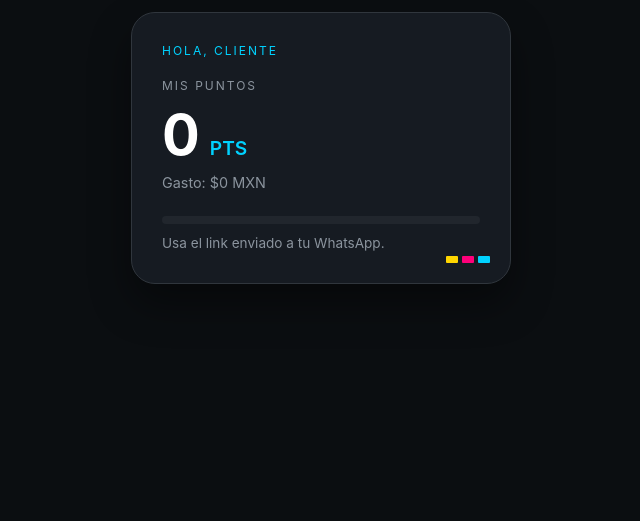
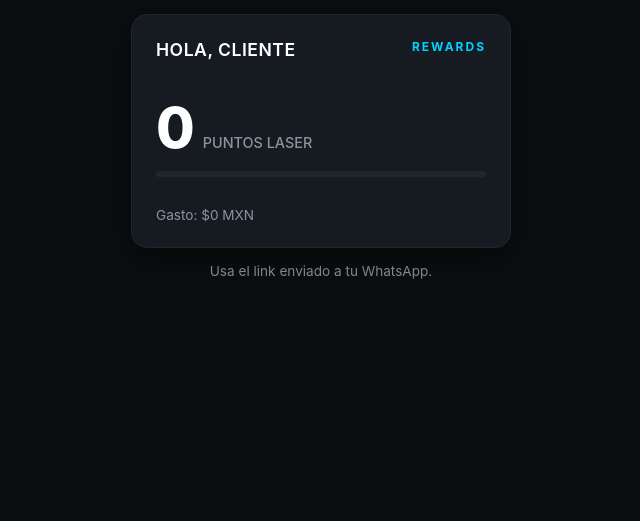
Before and after one commit to Laser-plus/Loyalty, a plain HTML site: page index.html in a window 1280 px wide. Shown: the part 279-800 px from the top of the page, without its empty margins (319-959 px from the left). Drawn offline with Linux system fonts and the light colour scheme.

Commit message:
Update index.html

```diff
--- a/index.html
+++ b/index.html
@@ -12,7 +12,6 @@
             --text-main: #ffffff;
             --text-dim: #8b949e;
         }
-
         body {
             margin: 0;
             padding: 0;
@@ -24,98 +23,134 @@
             align-items: center;
             min-height: 100vh;
         }
-
         .container {
             width: 100%;
             max-width: 380px;
             padding: 20px;
         }
-
         .header {
             display: flex;
             justify-content: space-between;
             align-items: center;
             margin-bottom: 30px;
         }
-
-        .logo { font-weight: 800; font-size: 1.2rem; letter-spacing: 1px; }
-        .logo span { color: var(--accent-blue); }
-
+        .logo {
+            font-weight: 800;
+            font-size: 1.2rem;
+            letter-spacing: 1px;
+        }
+        .logo span {
+            color: var(--accent-blue);
+        }
         .loyalty-card {
             background-color: var(--card-bg);
-            border-radius: 24px;
-            padding: 30px;
-            box-shadow: 0 20px 40px rgba(0,0,0,0.4);
-            border: 1px solid #30363d;
+            border-radius: 16px;
+            padding: 24px;
             position: relative;
             overflow: hidden;
+            box-shadow: 0 10px 30px rgba(0,0,0,0.5);
+            border: 1px solid #21262d;
         }
-
-        .label {
+        .loyalty-card::before {
+            content: '';
+            position: absolute;
+            top: -50%;
+            right: -50%;
+            width: 200px;
+            height: 200px;
+            background: radial-gradient(circle, rgba(0,210,255,0.1) 0%, transparent 70%);
+            z-index: 1;
+        }
+        .card-header {
+            display: flex;
+            justify-content: space-between;
+            align-items: flex-start;
+            margin-bottom: 40px;
+            z-index: 2;
+            position: relative;
+        }
+        .greeting {
+            font-size: 1.1rem;
+            font-weight: 600;
+            letter-spacing: 0.5px;
+        }
+        .card-type {
+            font-size: 0.75rem;
             text-transform: uppercase;
-            font-size: 0.75rem;
-            color: var(--text-dim);
             letter-spacing: 2px;
-            margin-bottom: 8px;
+            color: var(--accent-blue);
+            font-weight: 700;
         }
-
+        .points-section {
+            margin-bottom: 30px;
+            z-index: 2;
+            position: relative;
+        }
         .points-display {
             display: flex;
             align-items: baseline;
-            gap: 10px;
-            margin-bottom: 5px;
         }
-
-        .points-value { font-size: 3.5rem; font-weight: 700; }
-        .points-unit { font-size: 1.2rem; color: var(--accent-blue); font-weight: 600; }
-
-        .spend-info { font-size: 0.9rem; color: var(--text-dim); margin-bottom: 25px; }
-
-        .progress-bar-bg {
-            background: #21262d;
-            height: 8px;
-            border-radius: 10px;
-            width: 100%;
-            margin-bottom: 10px;
+        .points-value {
+            font-size: 3.5rem;
+            font-weight: 800;
+            line-height: 1;
+            color: var(--text-main);
         }
-
+        .points-label {
+            font-size: 0.9rem;
+            color: var(--text-dim);
+            margin-left: 8px;
+            font-weight: 500;
+        }
+        .progress-container {
+            background-color: #21262d;
+            height: 6px;
+            border-radius: 3px;
+            margin-top: 15px;
+            overflow: hidden;
+        }
         .progress-fill {
-            background: linear-gradient(90deg, #00d2ff, #3a7bd5);
+            background: linear-gradient(90deg, #00d2ff, #0084ff);
             height: 100%;
             width: 0%;
-            border-radius: 10px;
-            box-shadow: 0 0 15px rgba(0, 210, 255, 0.4);
-            transition: width 1.5s ease-in-out;
+            border-radius: 3px;
+            transition: width 1s ease-in-out;
         }
-
-        .motivation-text { font-size: 0.85rem; color: var(--text-dim); line-height: 1.4; }
-
+        .card-footer {
+            display: flex;
+            justify-content: space-between;
+            align-items: center;
+            z-index: 2;
+            position: relative;
+        }
+        .spend-value {
+            font-size: 0.85rem;
+            color: var(--text-dim);
+        }
+        .motivation {
+            font-size: 0.85rem;
+            color: var(--text-dim);
+            margin-top: 15px;
+            text-align: center;
+            min-height: 20px;
+        }
         .btn-redeem {
-            background: var(--accent-blue);
+            display: none;
+            width: 100%;
+            background: linear-gradient(90deg, #00d2ff, #0084ff);
             color: #000;
             border: none;
-            width: 100%;
-            padding: 16px;
-            border-radius: 14px;
+            padding: 14px;
+            border-radius: 8px;
             font-weight: 700;
-            margin-top: 30px;
+            font-size: 0.95rem;
+            margin-top: 20px;
             cursor: pointer;
-            display: none; /* Solo aparece si llega a 50 pts */
+            box-shadow: 0 4px 15px rgba(0,210,255,0.3);
+            transition: transform 0.2s;
         }
-
-        /* Estilo de los 3 cuadritos de colores */
-        .decoration {
-            position: absolute;
-            bottom: 20px;
-            right: 20px;
-            display: flex;
-            gap: 4px;
-        }
-
-        .dot {
-            width: 12px;
-            height: 7px;
-            border-radius: 1px;
+        .btn-redeem:active {
+            transform: scale(0.98);
         }
     </style>
 </head>
@@ -123,55 +158,58 @@
 
 <div class="container">
     <div class="header">
-        <div class="logo">LASER <span>PLUS</span></div>
-        <div style="font-size: 0.8rem; opacity: 0.7;">Puntos de Lealtad</div>
+        <div class="logo">LASER<span>PLUS</span></div>
     </div>
 
     <div class="loyalty-card">
-        <div id="greeting" class="label" style="color: var(--accent-blue); margin-bottom: 20px;">Cargando...</div>
+        <div class="card-header">
+            <div id="greeting" class="greeting">CARGANDO...</div>
+            <div class="card-type">REWARDS</div>
+        </div>
 
-        <div class="label">Mis Puntos</div>
+        <div class="points-section">
             <div class="points-display">
                 <div id="points-val" class="points-value">0</div>
-            <div class="points-unit">PTS</div>
+                <div class="points-label">PUNTOS LASER</div>
             </div>
-        <div id="spend-val" class="spend-info">Gasto: $0 MXN</div>
-
-        <div class="progress-bar-bg">
+            <div class="progress-container">
                 <div id="progress-fill" class="progress-fill"></div>
-        </div>
-        <div id="motivation" class="motivation-text">Consultando tu historial en Odoo...</div>
-
-        <button id="btn-redeem" class="btn-redeem" onclick="handleRedeem()">CANJEAR PREMIO</button>
-
-        <div class="decoration">
-            <div class="dot" style="background: #FFD600;"></div> <div class="dot" style="background: #FF007A;"></div> <div class="dot" style="background: #00D2FF;"></div> </div>
             </div>
         </div>
 
+        <div class="card-footer">
+            <div id="spend-val" class="spend-value">Gasto: $0 MXN</div>
+        </div>
+    </div>
+
+    <div id="motivation" class="motivation">Conectando con el servidor seguro...</div>
+
+    <button id="btn-redeem" class="btn-redeem" onclick="handleRedeem()">CANJEAR RECOMPENSA</button>
+</div>
+
 <script>
-    // CONFIGURACIÓN INICIAL
+// --- CONFIGURACIÓN INICIAL ---
 const MIN_POINTS = 50;
 const PERCENTAGE = 0.05; // 5% de lealtad
+const MAX_POINTS = 1000; // Tope de puntos permitidos
 
-    // --- PEGA AQUÍ TU LINK DE CLOUDFLARE ---
+// --- LINK DE TU WORKER DE CLOUDFLARE ---
 const workerUrl = "https://laser-plus-api.burnsvibb-1.workers.dev/";
 
 async function init() {
     const params = new URLSearchParams(window.location.search);
     const name = params.get('nombre') || 'CLIENTE';
-
-        // Ahora leemos el 'id' que viene de Odoo
     let idCliente = params.get('id');
 
+    // Desplegamos el saludo inicial
     document.getElementById('greeting').innerText = `HOLA, ${name.toUpperCase()}`;
 
     if (idCliente) {
-        // Limpiamos cualquier espacio por si acaso
+        // Limpiamos espacios en blanco del ID por seguridad
         idCliente = idCliente.replace(/\s+/g, '');
 
         try {
-            // Le mandamos el id a tu Worker de Cloudflare
+            // Hacemos la consulta al Worker usando comillas invertidas corregidas
             const response = await fetch(`${workerUrl}?id=${idCliente}`);
             const data = await response.json();
 
@@ -179,15 +217,15 @@
                 const gastoReal = data.gasto;
                 let puntos = Math.floor(gastoReal * PERCENTAGE);
 
-                // Mantenemos el tope de 1000 puntos que pusimos hace rato
                 if (puntos > MAX_POINTS) {
                     puntos = MAX_POINTS;
                 }
-
                 actualizarInterfaz(puntos, gastoReal);
+            } else {
+                document.getElementById('motivation').innerText = "Cliente no encontrado en Odoo.";
             }
         } catch (error) {
-            console.error("Error:", error);
+            console.error("Error original:", error);
             document.getElementById('motivation').innerText = "Error al conectar con Odoo.";
         }
     } else {
@@ -196,15 +234,18 @@
 }
 
 function actualizarInterfaz(pts, spend) {
+    // Seteamos los valores en pantalla
     document.getElementById('points-val').innerText = pts;
     document.getElementById('spend-val').innerText = `Gasto: $${spend.toLocaleString()} MXN`;
 
+    // Calculamos y movemos la barra de progreso
     const progress = Math.min((pts / MIN_POINTS) * 100, 100);
     document.getElementById('progress-fill').style.width = progress + '%';
 
     const motivation = document.getElementById('motivation');
     const btn = document.getElementById('btn-redeem');
 
+    // Evaluamos si ya puede canjear premio
     if (pts >= MIN_POINTS) {
         motivation.innerHTML = "<span style='color: #28c840'>✓</span> ¡Tienes un beneficio listo!";
         btn.style.display = 'block';
@@ -218,6 +259,7 @@
     alert(`Código de Canje: ${code}\nMuéstralo en recepción para aplicar tu beneficio.`);
 }
 
+// Inicializa todo al cargar la página
 window.onload = init;
 </script>
 
```
Lines whose indentation alone changed are shown as unchanged.
